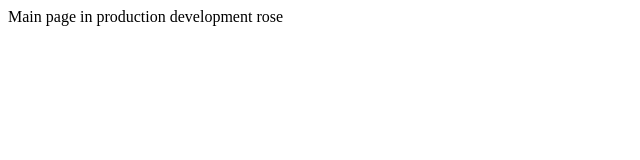
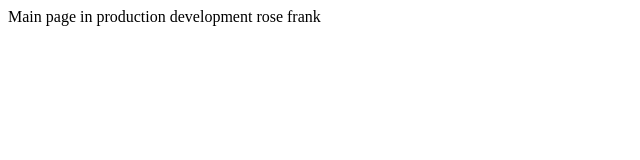
Before and after one commit to simpsons01/project-for-cicd, a Vue app: page / in a window 1280 px wide. Shown: the top 160 px of the page, without its empty margins (0-640 px from the left). Built offline with nearby package versions, Linux system fonts and the light colour scheme.

Commit message:
add frank in App.vue

```diff
--- a/src/App.vue
+++ b/src/App.vue
@@ -2,6 +2,7 @@
   <div id="app">
     Main page in production {{ stag }}
     rose
+    frank
   </div>
 </template>
 
```
